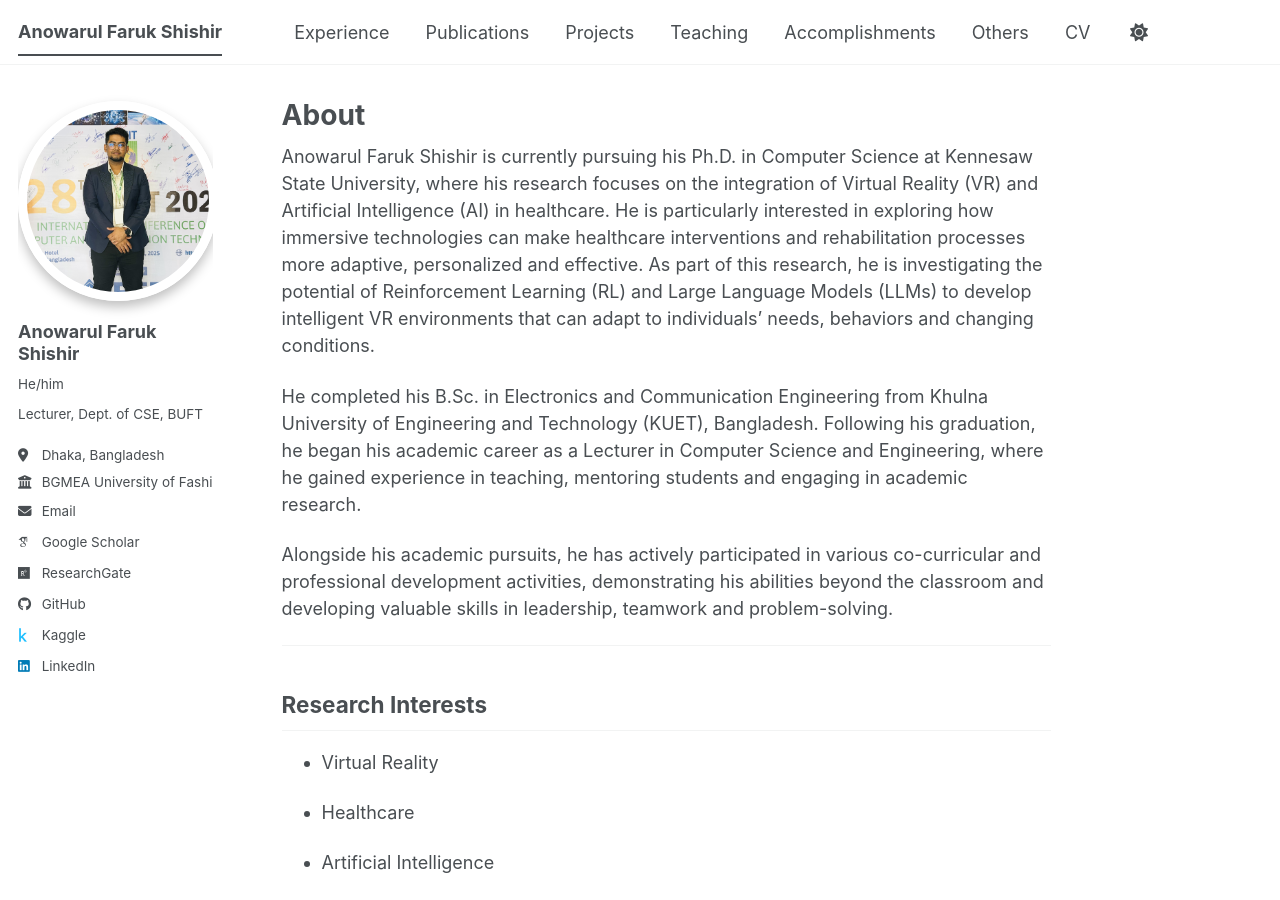
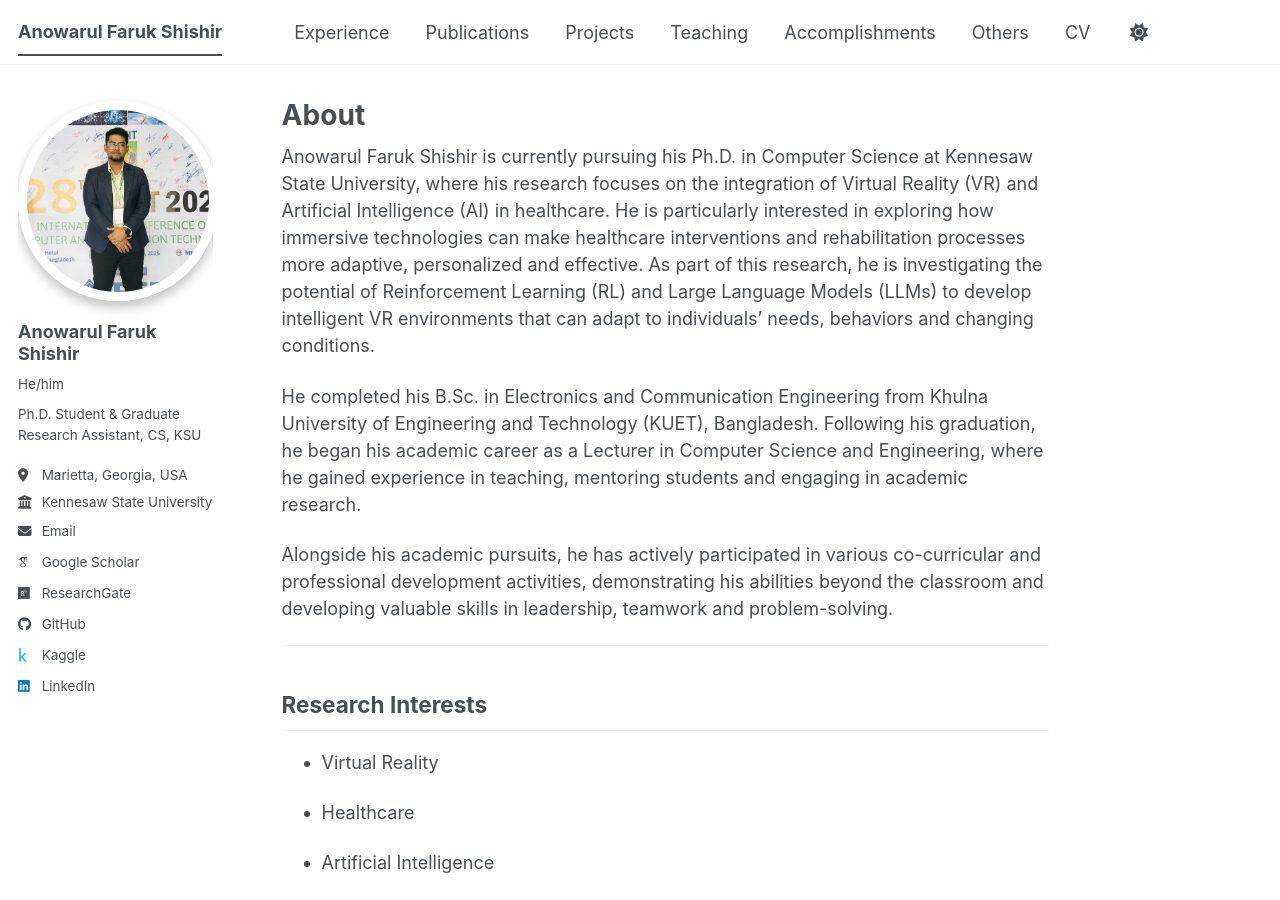
Before and after one commit to afshishir/afshishir.github.io, a Jekyll site: the page built from _pages/about.md, in a window 1280 px wide and 900 px high. Built offline with Jekyll 4.4.1, drawn with Linux system fonts in a browser that asks for light colours; some web fonts are replaced; a script bundle is joined from its source files by our own code; library files that are not in the unit come from our copies.

Commit message:
Update _config.yml

```diff
--- a/_config.yml
+++ b/_config.yml
@@ -26,16 +26,16 @@ author:
   avatar           : "ICCIT2.jpg"
   name             : "Anowarul Faruk Shishir"
   pronouns         : "He/him" # example: "she/her"
-  bio              : "Lecturer, Dept. of CSE, BUFT"
-  location         : "Dhaka, Bangladesh"
-  employer         : "BGMEA University of Fashion and Technology" #"Red Brick University"
+  bio              : "Ph.D. Student & Graduate Research Assistant, CS, KSU"
+  location         : "Marietta, Georgia, USA"
+  employer         : "Kennesaw State University" #"Red Brick University"
   uri              : # URL
-  email            : "anowarul.faruk@buft.edu.bd"
+  email            : "anowarulfaruks@gmail.com"
 
   # Academic websites
   academia         : # URL
   arxiv            : # URL - Update with the correct link to your profile
-  googlescholar    : "https://scholar.google.com/citations?user=PS_CX0AAAAAJ"
+  googlescholar    : "https://scholar.google.com/citations?user=nh_NAEcAAAAJ&hl=en"
   inspire-hep      : # URL
   impactstory      : # URL
   orcid            : # URL
```
